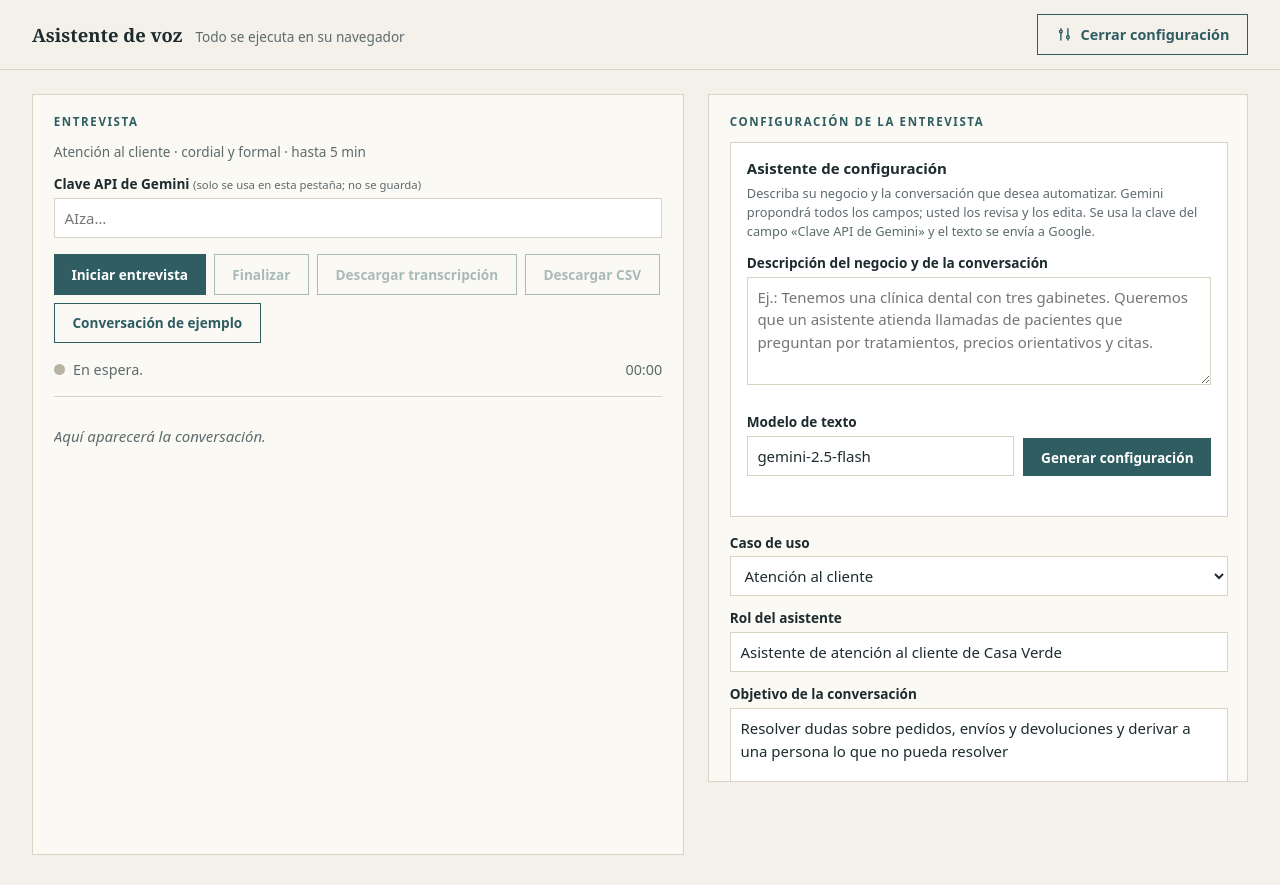
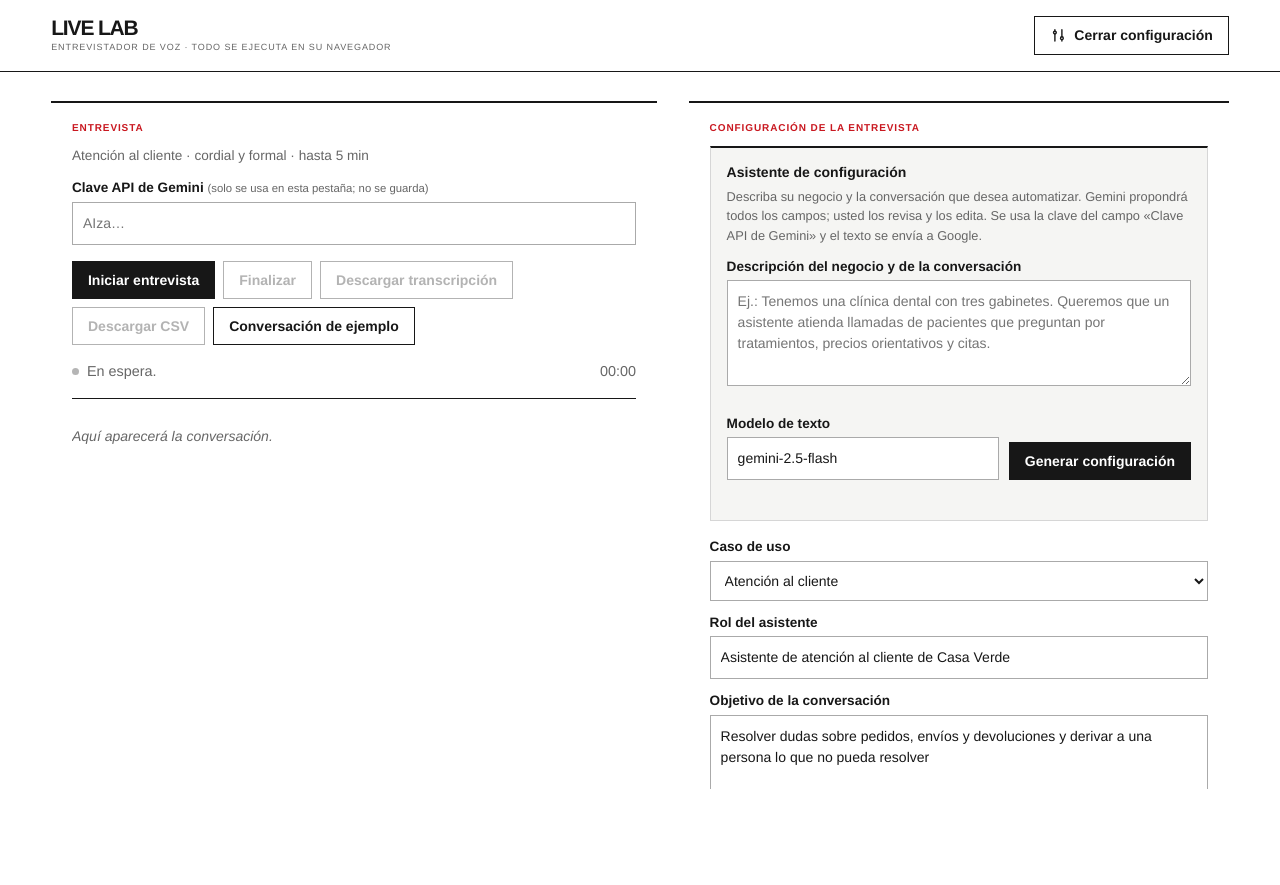
Before and after one commit to majesus/mediaVOZ, a plain HTML site: page entrevistador-voz/entrevistador.html in a window 1280 px wide. Both pictures are taken after a click on the button "Configurar". Drawn offline with Linux system fonts and the light colour scheme.

Commit message:
Estilo visual de Live Lab en el entrevistador de voz (#2)
Co-Authored-By: Claude Sonnet 5.5 <noreply@anthropic.com>
Claude-Session: https://claude.ai/code/session_01SQ1tqSFa2cF9zCcNfU5FK8

```diff
--- a/entrevistador-voz/entrevistador.html
+++ b/entrevistador-voz/entrevistador.html
@@ -3,67 +3,67 @@
 <head>
 <meta charset="utf-8">
 <meta name="viewport" content="width=device-width,initial-scale=1">
-<title>Asistente de voz · versión editable</title>
+<title>Live Lab · Entrevistador de voz</title>
 <style>
-  :root{--bg:#f4f1ea;--ink:#1d2b2f;--mut:#5d6b6e;--acc:#2f5d62;--line:#d9d3c4;--card:#fbf9f4}
+  :root{--bg:#fff;--ink:#171717;--mut:#666;--acc:#c91820;--line:#d6d6d6;--card:#fff;--panel:#f5f5f3}
   *{box-sizing:border-box}
-  body{margin:0;background:var(--bg);color:var(--ink);font:15px/1.5 system-ui,sans-serif}
-  header{padding:.9rem 2rem;border-bottom:1px solid var(--line);display:flex;justify-content:space-between;align-items:center;gap:1rem}
-  header b{font:600 1.15rem Georgia,serif}header .sub{color:var(--mut);font-size:.85rem;margin-left:.8rem}
-  #btnCfg{display:inline-flex;align-items:center;gap:.5rem;background:var(--acc);color:#fff;font-size:.9rem}
+  body{margin:0;background:var(--bg);color:var(--ink);font:14px/1.5 Helvetica,Arial,sans-serif;-webkit-font-smoothing:antialiased}
+  header{height:72px;padding:0 4vw;border-bottom:1px solid var(--ink);display:flex;justify-content:space-between;align-items:center;gap:1rem}
+  .brand strong{display:block;font-size:21px;letter-spacing:-.055em;line-height:1;font-weight:750}.brand small{display:block;letter-spacing:.1em;font-size:9px;margin-top:3px;color:var(--mut)}
+  #btnCfg{display:inline-flex;align-items:center;gap:.5rem}
   #btnCfg svg{width:1.05rem;height:1.05rem;transition:transform .3s}
-  #btnCfg[aria-expanded="true"]{background:none;color:var(--acc);border:1px solid var(--acc)}
+  #btnCfg[aria-expanded="true"]{background:#fff;color:var(--ink)}
   #btnCfg[aria-expanded="true"] svg{transform:rotate(90deg)}
-  :focus-visible{outline:3px solid #e0a82e;outline-offset:2px}
-  main{display:flex;align-items:flex-start;padding:1.5rem 2rem}
-  section{background:var(--card);border:1px solid var(--line)}
+  :focus-visible{outline:2px solid var(--acc);outline-offset:3px}
+  main{display:flex;align-items:flex-start;padding:1.8rem 4vw;max-width:1600px;margin:auto}
+  section{background:#fff;border:0;border-top:2px solid var(--ink)}
   #sala{flex:1;min-width:0;padding:1.2rem 1.3rem}
   #sala .in{max-width:1000px;margin:0 auto}
   #resumen{color:var(--mut);font-size:.85rem;margin:0 0 .4rem}
   #config{flex:0 0 auto;width:0;margin-left:0;border-width:0;overflow:hidden;opacity:0;max-height:calc(100vh - 7rem);transition:width .3s ease,margin .3s ease,opacity .25s ease}
   #config .cfg-in{width:min(540px,45vw);padding:1.2rem 1.3rem}
-  main.abierto #config{width:min(540px,45vw);margin-left:1.5rem;border-width:1px;opacity:1;overflow-y:auto}
+  main.abierto #config{width:min(540px,45vw);margin-left:2rem;border-width:2px 0 0;opacity:1;overflow-y:auto}
   #log{height:calc(100vh - 23rem);min-height:300px}
   main:not(.abierto) #log{font-size:1.12rem}
   @media(prefers-reduced-motion:reduce){#config,#btnCfg svg{transition:none}}
-  @media(max-width:860px){main{flex-direction:column;padding:1rem}main.abierto #config{width:100%;margin:1rem 0 0}#config .cfg-in{width:100%}header .sub{display:none}}
-  h2{font:600 .72rem system-ui;letter-spacing:.14em;text-transform:uppercase;color:var(--acc);margin:0 0 .8rem}
+  @media(max-width:860px){main{flex-direction:column;padding:1rem}main.abierto #config{width:100%;margin:1rem 0 0}#config .cfg-in{width:100%}.brand small{display:none}}
+  h2{font:700 10px Helvetica,Arial,sans-serif;letter-spacing:.09em;text-transform:uppercase;color:var(--acc);margin:0 0 .8rem}
   label{display:block;margin:.75rem 0 .2rem;font-weight:600;font-size:.85rem}
   label small{font-weight:400;color:var(--mut)}
-  input,select,textarea{width:100%;font:inherit;padding:.5rem .6rem;border:1px solid var(--line);background:#fff;color:var(--ink)}
+  input,select,textarea{width:100%;font:inherit;padding:10px;border:1px solid #aaa;border-radius:0;background:#fff;color:var(--ink)}
   textarea{resize:vertical}
   .fila{display:grid;grid-template-columns:1fr 1fr 1fr;gap:.7rem}
-  button{font:600 .85rem system-ui;background:var(--acc);color:#fff;border:0;padding:.6rem 1.1rem;cursor:pointer}
-  button.sec{background:none;color:var(--acc);border:1px solid var(--acc)}
-  button:disabled{opacity:.4;cursor:default}
+  button{font:600 14px Helvetica,Arial,sans-serif;background:var(--ink);color:#fff;border:1px solid var(--ink);border-radius:0;padding:10px 15px;cursor:pointer}button:hover:not(:disabled){background:var(--acc);border-color:var(--acc)}
+  button.sec{background:#fff;color:var(--ink);border:1px solid var(--ink)}button.sec:hover:not(:disabled){background:#eee;border-color:var(--ink)}
+  button:disabled{opacity:.32;cursor:default}
   .acciones{display:flex;gap:.5rem;flex-wrap:wrap;margin-top:1rem}
   #estado{display:flex;align-items:center;gap:.5rem;color:var(--mut);font-size:.9rem;margin-bottom:.6rem}
-  #punto{width:.7rem;height:.7rem;border-radius:50%;background:#b9b3a3}
-  #punto.on{background:#2e9e6b;box-shadow:0 0 0 4px rgba(46,158,107,.2)}
-  #log{border-top:1px solid var(--line);margin-top:1rem;padding-top:.8rem;overflow:auto}
+  #punto{width:7px;height:7px;border-radius:50%;background:#b5b5b5}
+  #punto.on{background:var(--acc);box-shadow:0 0 0 4px rgba(201,24,32,.18)}
+  #log{border-top:1px solid var(--ink);margin-top:1rem;padding-top:.8rem;overflow:auto}
   .t{margin:0 0 .7rem}.t b{display:block;font-size:.72rem;letter-spacing:.08em;text-transform:uppercase;color:var(--mut)}
   .t.ia b{color:var(--acc)}
   .small{font-size:.8rem;color:var(--mut);margin:.4rem 0}
   .vacio{color:var(--mut);font-style:italic}
   details{margin-top:.8rem}summary{cursor:pointer;color:var(--acc);font-size:.85rem}
-  pre{white-space:pre-wrap;font-size:.78rem;background:#fff;border:1px solid var(--line);padding:.7rem;max-height:200px;overflow:auto}
+  pre{white-space:pre-wrap;font-size:.78rem;background:var(--panel);border:1px solid var(--line);padding:.7rem;max-height:200px;overflow:auto}
 #falt .dud{display:block;margin-top:.7rem}
 
-.asist{border:1px solid var(--line,#d9d4c7);background:#fff;padding:.9rem 1rem;margin:.2rem 0 1rem}
+.asist{border:1px solid var(--line);border-top:2px solid var(--ink);background:var(--panel);padding:.9rem 1rem;margin:.2rem 0 1rem}
 .asist textarea{min-height:5.5rem}
 .asist .fila2{display:flex;gap:.6rem;align-items:flex-end;flex-wrap:wrap;margin-top:.6rem}
 .asist .fila2 div{flex:1 1 12rem}
 #msgAsist,#msgInf{margin:.5rem 0 0;font-size:.9rem;min-height:1.2em}
-#informe{margin-top:1.2rem;border-top:1px solid var(--line,#d9d4c7);padding-top:1rem}
+#informe{margin-top:1.2rem;border-top:2px solid var(--ink);padding-top:1rem}
 #informe h3{font-size:1.02rem;margin:1rem 0 .3rem}
 #informe .aviso{font-size:.86rem;color:#626262}
-#informe blockquote{margin:.25rem 0;padding-left:.8rem;border-left:3px solid #9bb3b3}
+#informe blockquote{margin:.25rem 0;padding-left:.8rem;border-left:3px solid var(--acc)}
 #informe .nolit{color:#8a5a00;font-size:.82rem}
-#informe table{border-collapse:collapse;width:100%;font-size:.93rem}#informe td,#informe th{border-bottom:1px solid #e3dfd2;padding:.3rem .4rem;text-align:left;vertical-align:top}
+#informe table{border-collapse:collapse;width:100%;font-size:.93rem}#informe td,#informe th{border-bottom:1px solid var(--line);padding:.3rem .4rem;text-align:left;vertical-align:top}
 </style>
 </head>
 <body>
-<header><div><b>Asistente de voz</b><span class="sub">Todo se ejecuta en su navegador</span></div>
+<header><div class="brand"><strong>LIVE LAB</strong><small>ENTREVISTADOR DE VOZ · TODO SE EJECUTA EN SU NAVEGADOR</small></div>
 <button id="btnCfg" type="button" aria-expanded="false" aria-controls="config"><svg viewBox="0 0 24 24" fill="none" stroke="currentColor" stroke-width="2" stroke-linecap="round" aria-hidden="true"><path d="M4 7h10M18 7h2M4 17h2M10 17h10"/><circle cx="16" cy="7" r="2"/><circle cx="8" cy="17" r="2"/></svg><span>Configurar</span></button></header>
 <main>
 <section id="sala"><div class="in">
```
